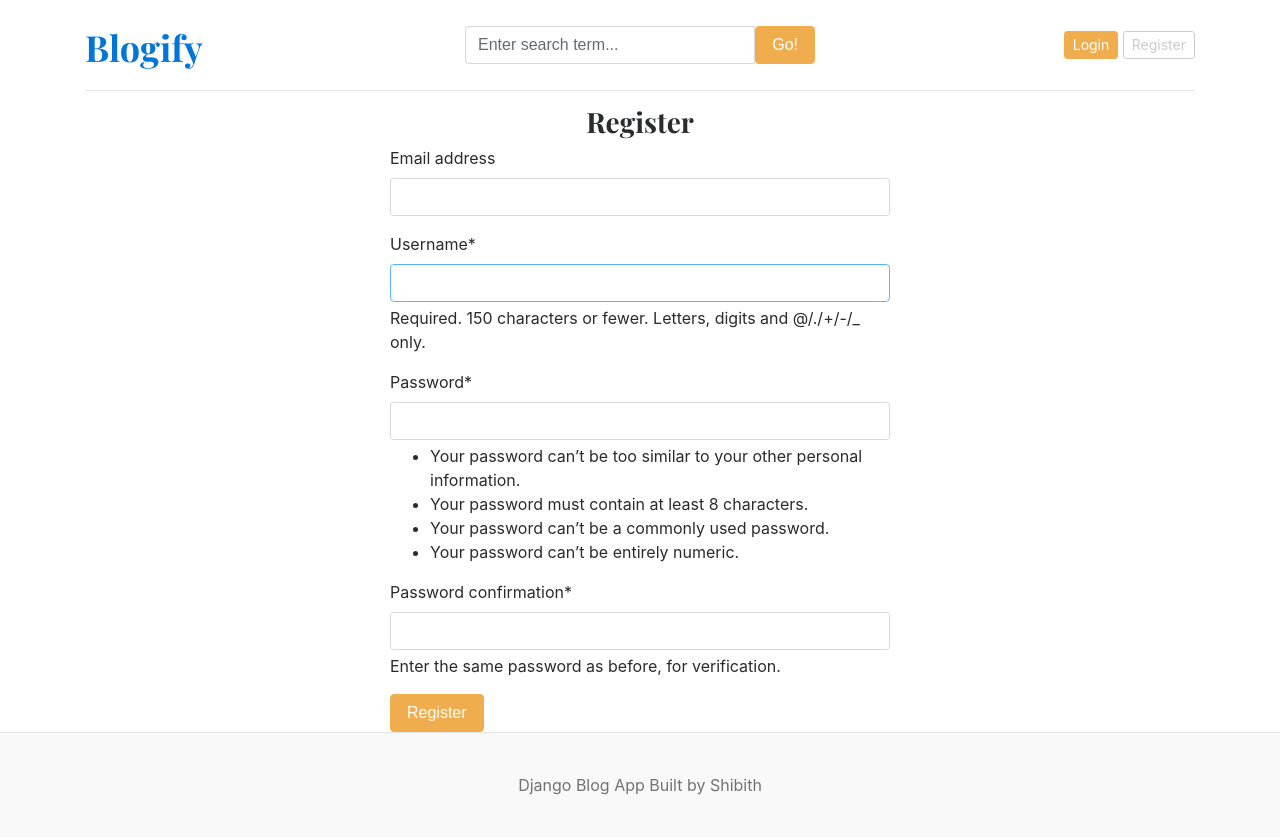
After one commit to shibith-dev/blogify-complete-blogging-system, a Django app: page /register/ in a window 1280 px wide. The commit adds this page. Run offline with Django 5.2, Linux system fonts and the light colour scheme; data that the repository does not hold is empty; some libraries are stand-ins or nearby versions.

Commit message:
implement user registration authentication and logout

```diff
--- /dev/null
+++ b/blogify_main/forms.py
@@ -0,0 +1,8 @@
+from django import forms
+from django.contrib.auth.models import User
+from django.contrib.auth.forms import UserCreationForm
+
+class RegistrationForm(UserCreationForm):
+    class Meta:
+        model = User
+        fields = ('email', 'username', 'email')
--- a/blogify_main/settings.py
+++ b/blogify_main/settings.py
@@ -43,6 +43,8 @@ INSTALLED_APPS = [
     'django.contrib.staticfiles',
     'base',
     'blogs',
+    'crispy_forms',
+    'crispy_bootstrap4'
 ]
 
 MIDDLEWARE = [
@@ -135,3 +137,7 @@ DEFAULT_AUTO_FIELD = 'django.db.models.BigAutoField'
 
 MEDIA_URL = '/media/'
 MEDIA_ROOT = BASE_DIR / 'media'
+
+CRISPY_ALLOWED_TEMPLATE_PACKS = "bootstrap4"
+
+CRISPY_TEMPLATE_PACK = "bootstrap4"
--- a/blogify_main/urls.py
+++ b/blogify_main/urls.py
@@ -25,6 +25,10 @@ urlpatterns = [
     path('admin/', admin.site.urls),
     path('', views.home, name='home'),
     path('category/', include('blogs.urls')),
-    path('<slug:slug>/', blogViews.post_by_slug, name='post_by_slug'),
-    path('blogs/search/', blogViews.search, name='search')
+    path('blogs/<slug:slug>/', blogViews.post_by_slug, name='post_by_slug'),
+    path('blogs/search/', blogViews.search, name='search'),
+    # Authentication
+    path('register/', views.register, name='register'),
+    path('login/', views.login, name='login'),
+    path('logout/', views.logout, name='logout'),
 ] + static(settings.MEDIA_URL, document_root=settings.MEDIA_ROOT)
--- a/blogify_main/views.py
+++ b/blogify_main/views.py
@@ -1,6 +1,9 @@
-from django.shortcuts import render
+from django.shortcuts import render, redirect
 from blogs.models import Category, Blog
 from base.models import About
+from .forms import RegistrationForm
+from django.contrib.auth.forms import AuthenticationForm
+from django.contrib import auth
 
 def home(request):
     categories = Category.objects.all()
@@ -17,3 +20,32 @@ def home(request):
         'about': about
         }
     return render(request, 'home.html', context)
+
+def register(request):
+    if request.method == "POST":
+        form = RegistrationForm(request.POST)
+        if form.is_valid():
+            form.save()
+            return redirect('login')
+    else:
+        form = RegistrationForm()
+    return render(request, 'register.html', {'form': form})
+
+
+def login(request):
+    if request.method == "POST":
+        form = AuthenticationForm(request, request.POST)
+        if form.is_valid():
+            user = form.get_user()
+            auth.login(request, user)
+            return redirect('home')
+    else:
+        form = AuthenticationForm()
+    context = {
+        'form': form
+    }
+    return render(request, 'login.html', context)
+
+def logout(request):
+    auth.logout(request)
+    return redirect('home')
--- a/templates/base.html
+++ b/templates/base.html
@@ -31,10 +31,15 @@
                     </form>
                 </div>
                 <!-- Authentication -->
+                 {% if user.is_authenticated %}
+                <span>{{user.username}}</span>
+                <span><a href="{% url 'logout' %}"><button class="btn">Logout</button></a></span>
+                 {% else %}
                 <div class="col-4 d-flex justify-content-end align-items-center">
-                    <a class="btn btn-sm btn-warning" href="#">Login</a> &nbsp;
-                    <a class="btn btn-sm btn-outline-secondary" href="#">Register</a>
+                    <a class="btn btn-sm btn-warning" href="{% url 'login' %}">Login</a> &nbsp;
+                    <a class="btn btn-sm btn-outline-secondary" href="{% url 'register' %}">Register</a>
                 </div>
+                {% endif %}
             </div>
         </header>
 
--- /dev/null
+++ b/templates/register.html
@@ -0,0 +1,12 @@
+{% extends 'base.html' %}
+
+{% block content %}
+{% load crispy_forms_tags %}
+<h3 class="text-center">Register</h3>
+<form action="{% url 'register' %}" method="POST" style="width: 500px; margin: auto;">
+    {% csrf_token %}
+    {{ form| crispy}}
+    <button type="submit" class="btn btn-warning">Register</button>
+</form>
+
+{% endblock %}
```
Also changed, not shown: templates/login.html (added, +13 -0 lines).
